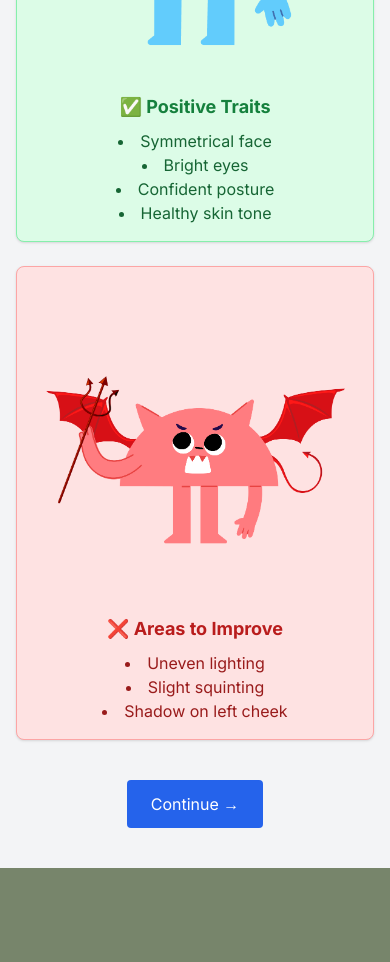
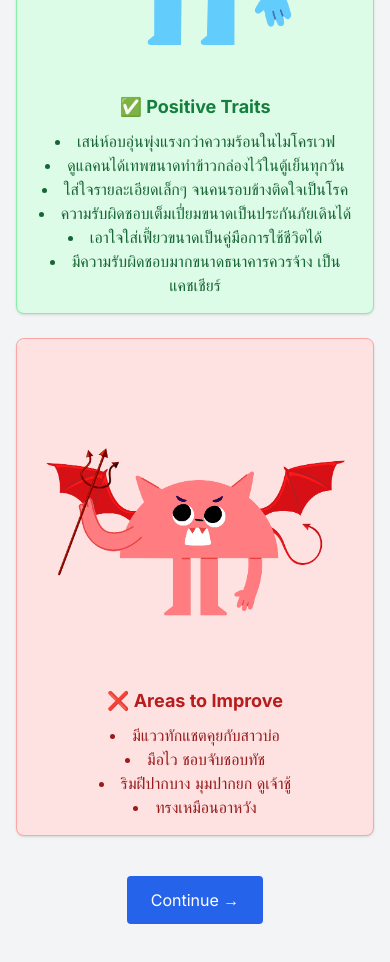
Before and after one commit to neennera/nah-mor, a Next.js app: page /analysis/green/2/analytic in a window 390 px wide. Shown: the part 880-1842 px from the top of the page. Before the commit the page ends 1748 px from the top, so only its background shows below. Built offline with nearby package versions, Linux system fonts and the light colour scheme.

Commit message:
add : new text

```diff
--- a/src/app/analysis/green/2/analytic/page.tsx
+++ b/src/app/analysis/green/2/analytic/page.tsx
@@ -10,16 +10,19 @@ export default function ResultPage() {
   const router = useRouter();
 
   const goodTraits = [
-    "Symmetrical face",
-    "Bright eyes",
-    "Confident posture",
-    "Healthy skin tone",
+    "เสน่ห์อบอุ่นพุ่งแรงกว่าความร้อนในไมโครเวฟ",
+    "ดูแลคนได้เทพขนาดทำข้าวกล่องไว้ในตู้เย็นทุกวัน",
+    "ใส่ใจรายละเอียดเล็กๆ จนคนรอบข้างติดใจเป็นโรค",
+    "ความรับผิดชอบเต็มเปี่ยมขนาดเป็นประกันภัยเดินได้",
+    "เอาใจใส่เฟี้ยวขนาดเป็นคู่มือการใช้ชีวิตได้",
+    "มีความรับผิดชอบมากขนาดธนาคารควรจ้าง เป็นแคชเชียร์",
   ];
 
   const badTraits = [
-    "Uneven lighting",
-    "Slight squinting",
-    "Shadow on left cheek",
+    "มีแววทักแชตคุยกับสาวบ่อ",
+    "มือไว ชอบจับชอบทัช",
+    "ริมฝีปากบาง มุมปากยก ดูเจ้าชู้",
+    "ทรงเหมือนอาหวัง",
   ];
 
   useEffect(() => {
@@ -59,7 +62,7 @@ export default function ResultPage() {
 
       {name && <h2 className="text-xl font-semibold mb-8">Hello, {name} 👋</h2>}
 
-      <div className="flex flex-col md:flex-row gap-6 w-full max-w-3xl mb-10">
+      <div className="flex flex-col gap-6 w-full max-w-3xl mb-10">
         {/* Green Zone */}
         <div className="flex-1 bg-green-100 border border-green-300 rounded-lg p-4 shadow flex flex-col items-center">
           <img src="/Angel-01.png" alt="Positive traits icon" className="w-512 h-512 mb-2" />
--- a/src/app/analysis/green/3/page.tsx
+++ b/src/app/analysis/green/3/page.tsx
@@ -56,19 +56,19 @@ export default function PersonalityTestResult(): JSX.Element {
       {/* Main Content */}
       <div className="max-w-md mx-auto px-6 py-8">
         {/* Result Title */}
-        <div className="text-center mb-6">
+       <div className="text-center mb-6">
           <h1 className="text-2xl font-bold text-gray-800 mb-3">ผลลัพธ์</h1>
           <h2 className="text-xl font-bold text-red-500 mb-6">
-            "นักรักมืออาชีพ"
+            "พ่อเตาปฏิกรณ์"
           </h2>
 
           {/* Description */}
           <p className="text-gray-600 leading-relaxed mb-8">
-            คุณมีเสน่ห์แพรวพราว แต่ควรระวังเรื่อง
+            คุณเป็นหนุ่ม Green Flag ขั้นเทพ!
             <br />
-            ความจริงใจ เพราะโหงวเฮ้งบางจุดบอกถึง
+            เสน่ห์อบอุ่นพุ่งแรงกว่าความร้อนในไมโครเวฟ
             <br />
-            พฤติกรรมเจ้าชู้จนยากไว้วางใจ
+            ความรับผิดชอบเต็มเปี่ยมขนาดเป็นรัฐบาลได้!
           </p>
         </div>
 
@@ -79,15 +79,15 @@ export default function PersonalityTestResult(): JSX.Element {
             fallbackText="No photo from Upload 2"
           />
 
-        {/* Progress Bar */}
+       {/* Progress Bar */}
         <div className="mb-8">
           <div className="flex justify-between items-center mb-2">
             <span className="text-gray-800 font-medium">Angel's core</span>
-            <span className="text-gray-800 font-medium">65%</span>
+            <span className="text-gray-800 font-medium">80%</span>
           </div>
           <div className="w-full bg-gray-300 rounded-full h-6 overflow-hidden">
             <div
-              className="h-full bg-gradient-to-r from-red-500 to-red-400 rounded-full transition-all duration-1000 ease-out"
+              className="h-full bg-gradient-to-r from-green-600 to-green-400 rounded-full transition-all duration-1000 ease-out"
               style={{ width: `${progressWidth}%` }}
             ></div>
           </div>
--- a/src/app/analysis/red/2/analytic/page.tsx
+++ b/src/app/analysis/red/2/analytic/page.tsx
@@ -10,16 +10,19 @@ export default function ResultPage() {
   const router = useRouter();
 
   const goodTraits = [
-    "Symmetrical face",
-    "Bright eyes",
-    "Confident posture",
-    "Healthy skin tone",
+    "มองตาตรง ไม่หลบตา",
+    "รอยยิ้มจริงใจ",
+    "มีแนวโน้มเป็นคนรับผิดชอบ",
+    "มีสื่อสารที่ชัดเจน",
+    "ชอบเรียนรู้ความสัมพันธ์",
   ];
 
   const badTraits = [
-    "Uneven lighting",
-    "Slight squinting",
-    "Shadow on left cheek",
+    "มีแววทักแชตคุยกับสาวบ่อ",
+    "มือไว ชอบจับชอบทัช",
+    "ริมฝีปากบาง มุมปากยก ดูเจ้าชู้",
+    "จมูกแหลม โหนกแก้มสูง แสดงความมั่นใจเกินพอด",
+    "คิ้วโก่ง แสดงความชอบเสี่ยง ไม่กลัวเจ็บ",
   ];
 
   useEffect(() => {
@@ -48,7 +51,7 @@ export default function ResultPage() {
 
       {name && <h2 className="text-xl font-semibold mb-8">Hello, {name} 👋</h2>}
 
-      <div className="flex flex-col md:flex-row gap-6 w-full max-w-3xl mb-10">
+      <div className="flex flex-col gap-6 w-full max-w-3xl mb-10">
         {/* Green Zone */}
         <div className="flex-1 bg-green-100 border border-green-300 rounded-lg p-4 shadow flex flex-col items-center">
           <img src="/Angel-01.png" alt="Positive traits icon" className="w-512 h-512 mb-2" />
```
